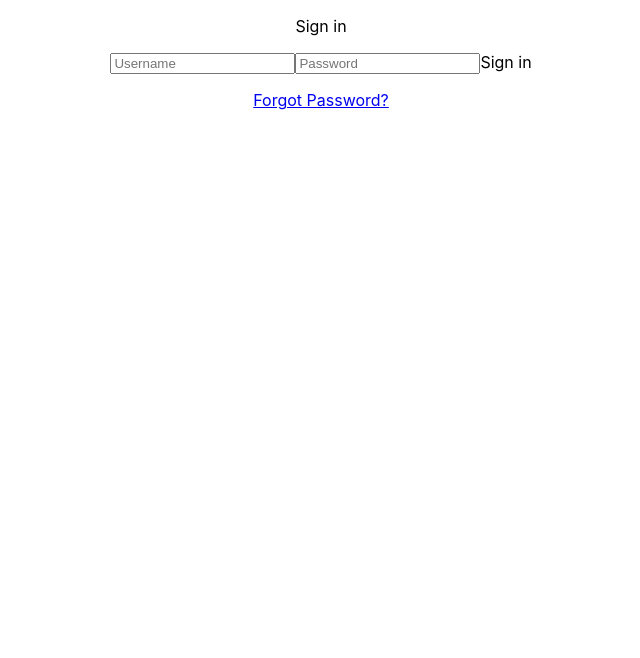
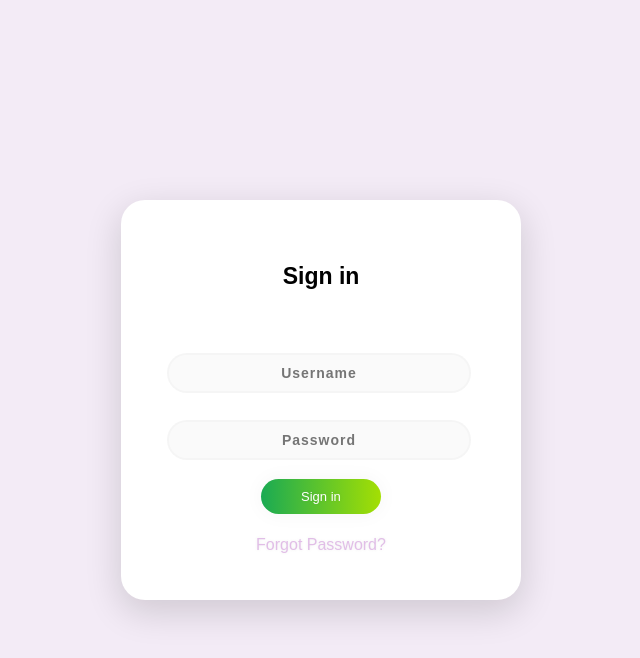
Before and after one commit to RosenGeorgievvv/SwitchVision, a React (Create React App) app: page / in a window 1280 px wide. Shown: the top 658 px of the page, without its empty margins (319-959 px from the left). Built offline with nearby package versions, Linux system fonts and the light colour scheme.

Commit message:
Form is ready

```diff
--- a/src/App.css
+++ b/src/App.css
@@ -1,38 +1,166 @@
 .App {
+  font-family: "Ubuntu", sans-serif;
+  width: 100vw;
+  height: 100vh;
+  display: flex;
+  justify-content: center;
+  align-items: center;
+  flex-direction: column;
+}
+
+#light {
+  background-color: #f3ebf6;
+}
+
+#dark {
+  background-color: #46045e;
+}
+
+body {
+  margin: 0;
+  padding: 0;
+}
+
+body .main {
+  width: 400px;
+  height: 400px;
+
+  border-radius: 1.5em;
+  box-shadow: 0px 11px 35px 2px rgba(0, 0, 0, 0.14);
+}
+
+#light .main {
+  background-color: #fff;
+}
+
+#dark .main {
+  background-color: #38004c;
+}
+
+.sign {
+  padding-top: 40px;
+  font-family: "Ubuntu", sans-serif;
+  font-weight: bold;
+  font-size: 23px;
   text-align: center;
 }
 
-.App-logo {
-  height: 40vmin;
-  pointer-events: none;
+#light .sign {
+  color: #000000;
 }
 
-@media (prefers-reduced-motion: no-preference) {
-  .App-logo {
-    animation: App-logo-spin infinite 20s linear;
+#dark .sign {
+  color: #ffffff;
+}
+
+.username {
+  width: 76%;
+  font-weight: 700;
+  font-size: 14px;
+  letter-spacing: 1px;
+  padding: 10px 20px;
+  border: none;
+  border-radius: 20px;
+  outline: none;
+  box-sizing: border-box;
+  border: 2px solid rgba(0, 0, 0, 0.02);
+  margin-bottom: 50px;
+  margin-left: 46px;
+  text-align: center;
+  margin-bottom: 27px;
+  font-family: "Ubuntu", sans-serif;
+}
+
+.form {
+  padding-top: 40px;
+}
+
+.password {
+  width: 76%;
+  font-weight: 700;
+  font-size: 14px;
+  letter-spacing: 1px;
+  padding: 10px 20px;
+  border: none;
+  border-radius: 20px;
+  outline: none;
+  box-sizing: border-box;
+  border: 2px solid rgba(0, 0, 0, 0.02);
+  margin-bottom: 50px;
+  margin-left: 46px;
+  text-align: center;
+  margin-bottom: 27px;
+  font-family: "Ubuntu", sans-serif;
+}
+
+#light .username,
+#light .password {
+  color: rgb(38, 50, 56);
+  background: rgba(136, 126, 126, 0.04);
+}
+
+#dark .username,
+#dark .password {
+  color: rgb(254, 255, 255);
+  background: rgba(255, 247, 247, 0.299);
+}
+
+.username:focus,
+.password:focus {
+  border: 2px solid rgba(0, 0, 0, 0.18) !important;
+}
+
+.submit {
+  cursor: pointer;
+  border-radius: 5em;
+  color: #fff;
+  background: linear-gradient(to right, #1aaa53, #a4df03);
+  border: 0;
+  padding-left: 40px;
+  padding-right: 40px;
+  padding-bottom: 10px;
+  padding-top: 10px;
+  font-family: "Ubuntu", sans-serif;
+  margin-left: 35%;
+  font-size: 13px;
+  box-shadow: 0 0 20px 1px rgba(0, 0, 0, 0.04);
+}
+
+.forgot {
+  text-shadow: 0px 0px 3px rgba(117, 117, 117, 0.12);
+  color: #e1bee7;
+  padding-top: 15px;
+  text-align: center;
+}
+
+a {
+  text-shadow: 0px 0px 3px rgba(117, 117, 117, 0.12);
+  color: #e1bee7;
+  text-decoration: none;
+}
+
+@media (max-width: 600px) {
+  .main {
+    border-radius: 0px;
   }
 }
 
-.App-header {
-  background-color: #282c34;
-  min-height: 100vh;
+.switch {
   display: flex;
-  flex-direction: column;
+  width: 100vw;
+  height: 100px;
+  justify-content: center;
   align-items: center;
-  justify-content: center;
-  font-size: calc(10px + 2vmin);
+}
+
+.switch label {
+  margin: 10px;
+}
+
+#light .switch label {
+  color: black;
+}
+
+#dark .switch label {
   color: white;
 }
-
-.App-link {
-  color: #61dafb;
-}
-
-@keyframes App-logo-spin {
-  from {
-    transform: rotate(0deg);
-  }
-  to {
-    transform: rotate(360deg);
-  }
-}
--- a/src/components/Form.jsx
+++ b/src/components/Form.jsx
@@ -1,5 +1,4 @@
 import React from 'react'
-import '../styles/Form.css';
 
 function Form() {
   return (
--- a/src/styles/Form.css
+++ /dev/null
@@ -1,3 +0,0 @@
-.sign{
-    align-items: center;
-}
```
